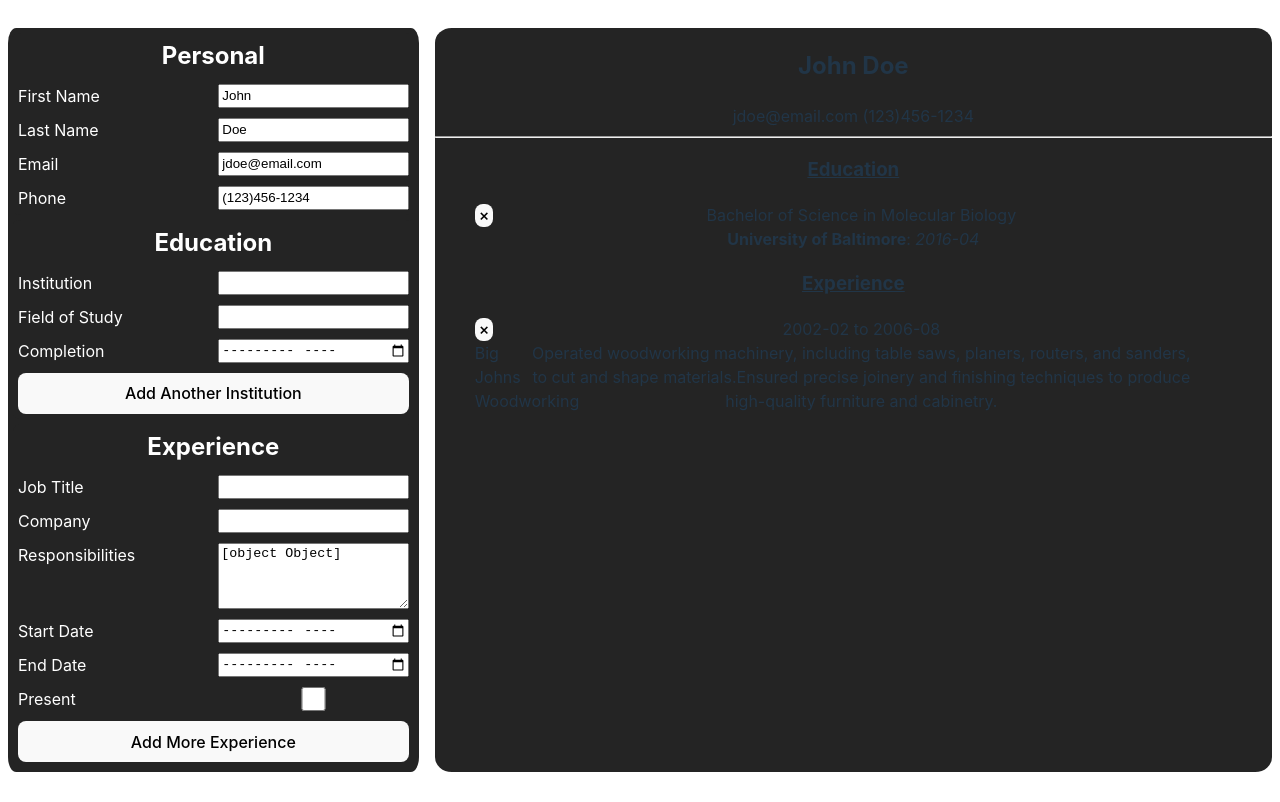
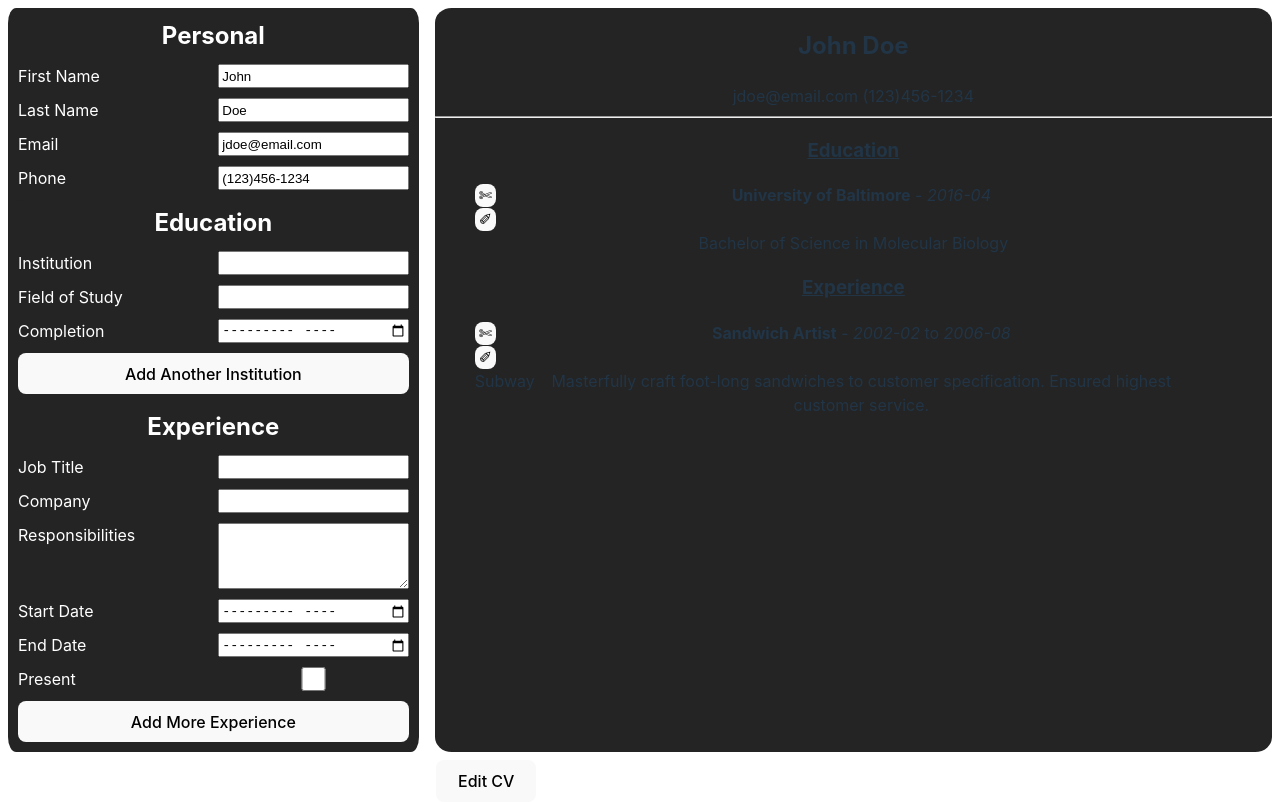
Before and after one commit to cabelstein12/CV-Application, a React (Vite) app: page / in a window 1280 px wide. Built offline with nearby package versions, Linux system fonts and the light colour scheme.

Commit message:
add edit cv button, rename jobroles prop to jobresponsibilities

```diff
--- a/src/App.css
+++ b/src/App.css
@@ -5,3 +5,9 @@
   display: grid;
   grid-template-columns: 1fr 2fr;
 }
+
+#toggle-edit{
+  width: 100px;
+  grid-column: 2 / 3;
+  margin: 0rem 0.6rem;
+}
--- a/src/App.jsx
+++ b/src/App.jsx
@@ -7,12 +7,23 @@ import Info from "./Info.jsx";
 import Experience from "./Experience.jsx";
 
 function App() {
-  const [info, setInfo] = useState({
+  let visible = false
+  function toggleButtons(){
+
+    if(!visible){
+      document.querySelectorAll('.edit-button').forEach(e => e.style.display = '');
+      visible = true;
+    }else{
+      document.querySelectorAll('.edit-button').forEach(e => e.style.display = 'none');
+      visible = false;
+    }
+  }
+  const defaultPerson = {
     first: "John",
     last: 'Doe',
     email: "jdoe@email.com",
     phone: "(123)456-1234"
-  });
+  }
 
   const defaultInstitution = {
     name: "University of Baltimore",
@@ -22,10 +33,12 @@ function App() {
   }
 
   const defaultXP = {
-    companyName: "Big Johns Woodworking",
+    companyName: "Subway",
+    jobTitle: "Sandwich Artist",
     from: "2002-02",
     to: "2006-08",
-    responsibilities: ["Operated woodworking machinery, including table saws, planers, routers, and sanders, to cut and shape materials.", "Ensured precise joinery and finishing techniques to produce high-quality furniture and cabinetry."]
+    responsibilities: "Masterfully craft foot-long sandwiches to customer specification. Ensured highest customer service.",
+    id: 'default'
   }
 
   function handleChange(state, obj, prop){
@@ -44,6 +57,8 @@ function App() {
     }
   }
 
+  const [info, setInfo] = useState(defaultPerson);
+
   const handleChangeFirstName = handleChange(setInfo, info, 'first');
   const handleChangeLastName = handleChange(setInfo, info, 'last');
   const handleChangeEmail = handleChange(setInfo, info, 'email' );
@@ -61,7 +76,7 @@ function App() {
   const [experiences, setExperiences] = useState([defaultXP]);
   const [jobTitle, setJobTitle] = useState('');
   const [companyName, setCompanyName] = useState('');
-  const [responsibilities, setResponsibilities] = useState({defaultXP});
+  const [responsibilities, setResponsibilities] = useState('');
   const [startDate, setStartDate] = useState('');
   const [endDate, setEndDate] = useState('');
   const period = [startDate, endDate]
@@ -73,22 +88,47 @@ function App() {
 
   const educationItems = institutions.map(institution =>
     <li key={institution.id}>
-      <span className="delete-span"><button className="deleteBtn" onClick={() =>
-        setInstitutions(
+      <span className="delete-span">
+        <button
+          className="edit-button delete-button"
+          id="delete-institution-button"
+          onClick={() => setInstitutions(
           institutions.filter(i => i.id !== institution.id)
-        )
-      }></button></span><span id="discipline-name">{institution.discipline}</span>
-      <div id="institution-info"><b>{institution.name}</b>: <i>{institution.date}</i></div>
+          )}
+        ></button>
+        <button
+          className="edit-button modify-button"
+          id="edit-institution-button"
+          onClick={()=>{}}
+        ></button>
+      </span>
+      <span id="institution-info">
+        <b>{institution.name}</b> - <i>{institution.date}</i>
+      </span>
+      <div id="discipline-name">{institution.discipline}</div>
     </li>
   );
   const experienceItems = experiences.map(experience =>
     <li key={experience.id}>
-      <span className="delete-span"><button className="deleteBtn" onClick={() => setExperiences(
-        experiences.filter(e => e.id !== experience.id)
-      )
-      }></button></span><span id="experience-name"><b>{experience.jobTitle}</b> {experience.from} to {experience.to}</span>
-      <div>{experience.companyName} </div>
-      <div>
+      <span className="delete-span">
+        <button
+          className="edit-button delete-button"
+          id="delete-xp-button"
+          onClick={() => setExperiences(
+            experiences.filter(e => e.id !== experience.id)
+          )}
+        ></button>
+        <button
+          className="edit-button modify-button"
+          id="edit-institution-button"
+          onClick={()=>{}}
+        ></button>
+      </span>
+      <span id="experience-name-dates">
+        <b>{experience.jobTitle}</b> - <i>{experience.from}</i> to <i>{experience.to}</i>
+      </span>
+      <div id="experience-company">{experience.companyName} </div>
+      <div id="experience-responsibilities">
         <ul>
           {experience.responsibilities}
         </ul>
@@ -120,12 +160,12 @@ function App() {
         title={jobTitle}
         xp={experiences}
         company={companyName}
-        jobRoles={responsibilities}
         dates={period}
+        jobResponsibilities={responsibilities}
         onAddXp={setExperiences}
         onChangeTitle={handleJobTitle}
         onChangeCompanyName={handleCompanyName}
-        onChangeResponsibilities={handleResponsibilities}
+        onChangeJobResponsibilities={handleResponsibilities}
         onChangeDates={handleDates}
       />
     </div>
@@ -148,7 +188,10 @@ function App() {
         </ul>
       </div>
     </div>
-
+    <button
+      id="toggle-edit"
+      onClick={toggleButtons}
+    >Edit CV</button>
   </>
   );
 }
--- a/src/Education.jsx
+++ b/src/Education.jsx
@@ -16,16 +16,17 @@ export default function Education({name, institutions, discipline, date, onAddNa
             ...institutions,
             {id: nextInstitutionId++, name: name, discipline: discipline, date: date}
           ]);
-        }}
+        }
+      }
       >
         <h2>Education</h2>
         <label htmlFor="school-name"> Institution </label>
-        <input type="text" id="name" value={name} onChange={onAddName} minLength={7} required/>
+        <input type="text" id="name" value={name} onChange={onAddName} minLength={7} />
         <label htmlFor="study-type"> Field of Study </label>
-        <input type="text" id="discipline" value={discipline} onChange={onAddDiscipline} minLength={7} required/>
+        <input type="text" id="discipline" value={discipline} onChange={onAddDiscipline} minLength={7} />
 
         <label htmlFor="study-date-end"> Completion </label>
-        <input type="month" id="endDate" value={date} onChange={onAddDate} required/>
+        <input type="month" id="endDate" value={date} onChange={onAddDate} />
 
         <button type="submit">Add Another Institution</button>
       </form>
--- a/src/Experience.jsx
+++ b/src/Experience.jsx
@@ -2,7 +2,7 @@ import "./Form.css";
 import "./Card.css"
 
 let nextXpId = 0;
-export default function Experience({title, xp, company, jobRoles, dates, onAddXp, onChangeTitle, onChangeCompanyName, onChangeResponsibilities, onChangeDates}) {
+export default function Experience({title, xp, company, jobResponsibilities, dates, onAddXp, onChangeTitle, onChangeCompanyName, onChangeJobResponsibilities, onChangeDates}) {
   return (
     <>
       <form
@@ -10,9 +10,12 @@ export default function Experience({title, xp, company, jobRoles, dates, onAddXp
         className="form-section content"
         onSubmit={(e) => {
           e.preventDefault();
+          if(xp[0].id == 'default'){
+            xp=[];
+          }
           onAddXp([
             ...xp,
-            {id: nextXpId++, jobTitle: title, companyName: company, responsibilities: jobRoles, from: dates[0], to: dates[1]}
+            {id: nextXpId++, jobTitle: title, companyName: company, responsibilities: jobResponsibilities, from: dates[0], to: dates[1]}
           ])
           console.log(xp)
         }}
@@ -26,7 +29,7 @@ export default function Experience({title, xp, company, jobRoles, dates, onAddXp
         <input type="text" value={company} onChange={onChangeCompanyName}/>
 
         <label htmlFor="job-responsibilities"> Responsibilities </label>
-        <textarea type="text" rows="4" cols="30" value={jobRoles} onChange={onChangeResponsibilities}/>
+        <textarea type="text" rows="4" cols="30" value={jobResponsibilities} onChange={onChangeJobResponsibilities}/>
 
         <label htmlFor="job-start">Start Date</label>
         <input type="month" value={dates[0]} onChange={onChangeDates[0]}/>
--- a/src/Form.css
+++ b/src/Form.css
@@ -30,17 +30,21 @@ li{
   grid-template-columns: 1em 1fr;
 }
 
-#institution-info {
+#discipline-name {
   grid-column: 1 / 3;
 }
 
-.deleteBtn {
+.edit-button {
   padding: 6px;
   background-color: #f9f9f9;
   color: black;
   padding: 0px 3px 1px 3px;
 }
 
-.deleteBtn:after{
-  content: "\00d7";
+.delete-button:after{
+  content: "✄";
 }
+
+.modify-button:after{
+  content: ' ✐ ';
+}
```
